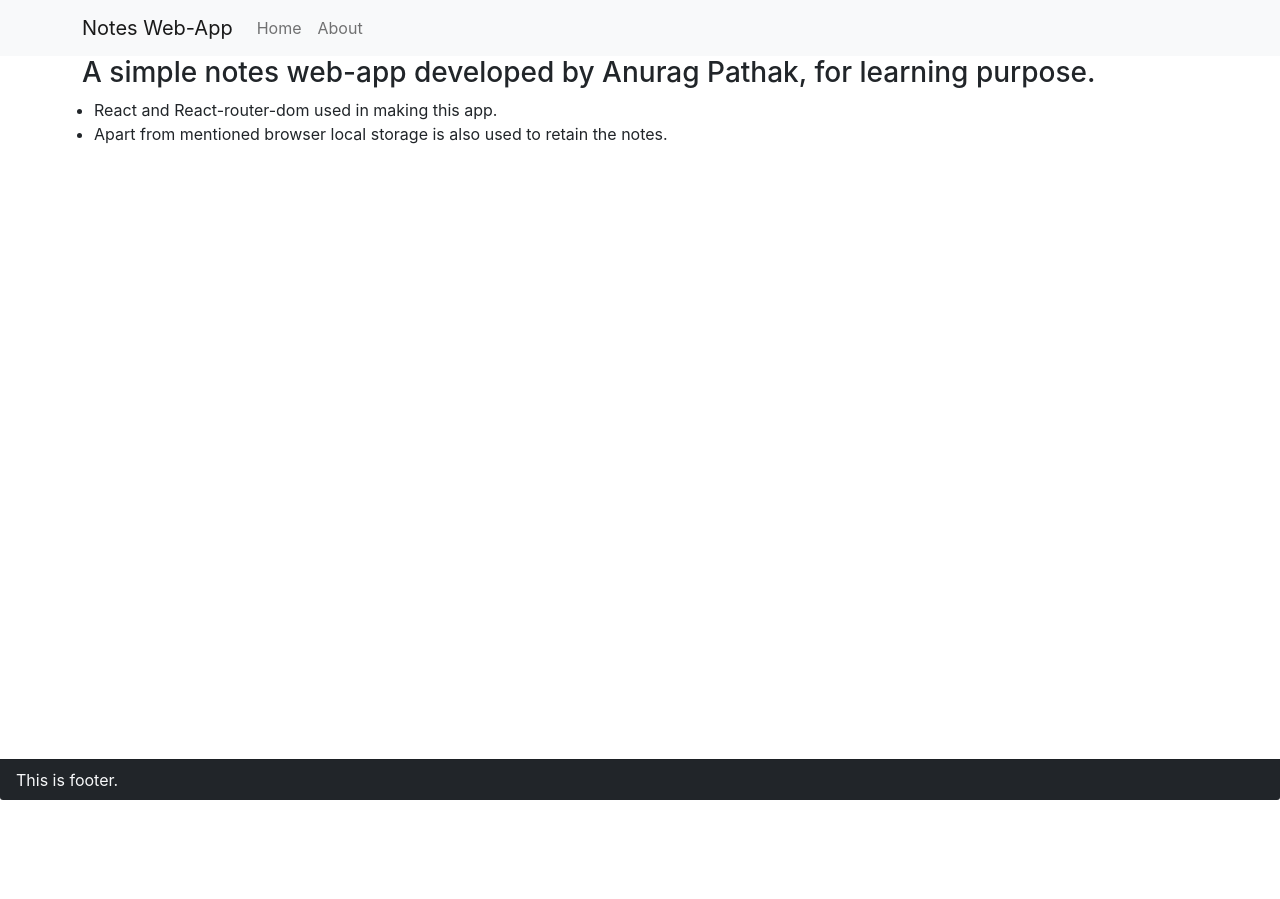
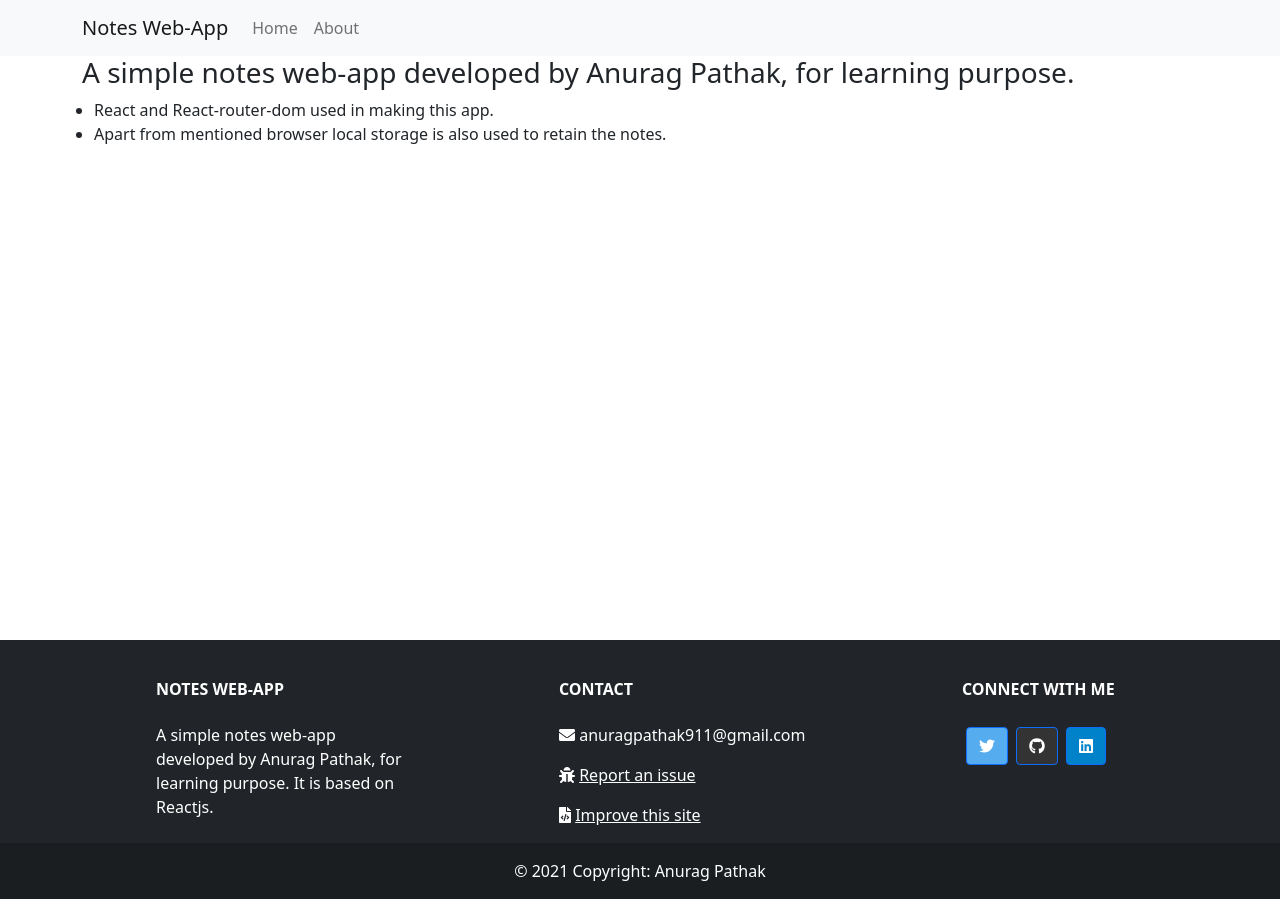
Before and after one commit to AnuragThePathak/notes-react-app, a React (Create React App) app: page /about in a window 1280 px wide. Before the commit the page ends 800 px from the top, so only its background shows below. Built offline with nearby package versions, Linux system fonts and the light colour scheme.

Commit message:
Footer added.

```diff
--- a/package.json
+++ b/package.json
@@ -7,6 +7,10 @@
   "version": "0.1.0",
   "private": true,
   "dependencies": {
+    "@fortawesome/fontawesome-svg-core": "^1.2.36",
+    "@fortawesome/free-brands-svg-icons": "^5.15.4",
+    "@fortawesome/free-solid-svg-icons": "^5.15.4",
+    "@fortawesome/react-fontawesome": "^0.1.16",
     "@testing-library/jest-dom": "^5.11.4",
     "@testing-library/react": "^11.1.0",
     "@testing-library/user-event": "^12.1.10",
--- a/public/index.html
+++ b/public/index.html
@@ -24,12 +24,6 @@
       work correctly both with client-side routing and a non-root public URL.
       Learn how to configure a non-root public URL by running `npm run build`.
     -->
-    <link
-            rel="stylesheet"
-            href="https://cdn.jsdelivr.net/npm/bootstrap@5.1.3/dist/css/bootstrap.min.css"
-            integrity="sha384-1BmE4kWBq78iYhFldvKuhfTAU6auU8tT94WrHftjDbrCEXSU1oBoqyl2QvZ6jIW3"
-            crossorigin="anonymous"
-    />
     <title>Note App</title>
 </head>
 <body>
--- a/src/App.js
+++ b/src/App.js
@@ -7,17 +7,25 @@ import {
 } from "react-router-dom"
 import Home from "./MyComponents/Home";
 import About from "./MyComponents/About";
+import { library } from '@fortawesome/fontawesome-svg-core'
+import { fab } from '@fortawesome/free-brands-svg-icons'
+import { faEnvelope, faBug, faFileCode } from '@fortawesome/free-solid-svg-icons'
+import 'bootstrap/dist/css/bootstrap.min.css'
+
+library.add(fab, faEnvelope, faBug, faFileCode)
 
 function App() {
 
   return (
     <div>
+      <div style={{minHeight: "80vh"}}>
       <Header searchbar={false}/>
 
       <Routes>
         <Route path="/" element={<Home/>}/>
         <Route path="/about" element={<About/>}/>
       </Routes>
+      </div>
 
       <Footer/>
     </div>
--- a/src/MyComponents/About.js
+++ b/src/MyComponents/About.js
@@ -9,7 +9,8 @@ function About() {
 
       <ul className={"container"}>
         <li>React and React-router-dom used in making this app.</li>
-        <li>Apart from mentioned browser local storage is also used to retain the notes.
+        <li>Apart from mentioned browser local storage is also used to retain
+          the notes.
         </li>
       </ul>
     </div>
--- a/src/MyComponents/Footer.js
+++ b/src/MyComponents/Footer.js
@@ -1,9 +1,93 @@
-import React from 'react';
+import React from 'react'
+import { FontAwesomeIcon } from '@fortawesome/react-fontawesome'
 
 export default function Footer() {
+  const style = {
+    position: "relative",
+    width: "100%",
+    bottom: "0",
+  }
+
   return (
-    <footer className={"bg-dark text-light fixed-bottom card-footer"}>
-      This is footer.
+    <footer style={style}
+      className="text-center text-lg-start text-white bg-dark">
+      {/* <!-- Grid container --> */}
+      <div className="container p-4 pb-0">
+        {/* <!-- Section: Links --> */}
+        <section className="">
+          {/* <!--Grid row--> */}
+          <div className="row">
+            {/* <!-- Grid column --> */}
+            <div className="col-md-3 col-lg-3 col-xl-3 mx-auto mt-3">
+              <h6 className="text-uppercase mb-4 fw-bold">
+                Notes Web-App
+              </h6>
+              <p>
+                A simple notes web-app developed by Anurag Pathak, for learning purpose.
+                It is based on Reactjs.
+              </p>
+            </div>
+            {/* <!-- Grid column --> */}
+
+            <hr className="w-100 clearfix d-md-none" />
+
+            {/* <!-- Grid column --> */}
+            <div className="col-md-4 col-lg-3 col-xl-3 mx-auto mt-3">
+              <h6 className="text-uppercase mb-4 fw-bold">Contact</h6>
+
+              <p><FontAwesomeIcon icon={"envelope"} /> anuragpathak911@gmail.com</p>
+
+              <p><FontAwesomeIcon icon="bug" />&nbsp;
+                <a href="https://github.com/AnuragThePathak/notes-react-app/issues/new/choose"
+                  target="_blank" rel="noreferrer" className="text-white">
+                  Report an issue</a></p>
+
+              <p><FontAwesomeIcon icon="file-code" />&nbsp;
+                <a href="https://github.com/AnuragThePathak/notes-react-app"
+                  target="_blank" rel="noreferrer" className="text-white">
+                  Improve this site</a></p>
+            </div>
+            {/* <!-- Grid column --> */}
+
+            {/* <!-- Grid column --> */}
+            <div className="col-md-3 col-lg-2 col-xl-2 mx-auto mt-3">
+              <h6 className="text-uppercase mb-4 fw-bold">Connect with me
+              </h6>
+
+              {/* <!-- Twitter --> */}
+              <a className="btn btn-primary btn-floating m-1"
+                style={{ backgroundColor: "#55acee" }}
+                href="https://twitter.com/AnuragThePathak" target="_blank"
+                rel="noreferrer" role="button">
+                <FontAwesomeIcon icon={["fab", "twitter"]} /></a>
+
+              {/* <!-- Github --> */}
+              <a className="btn btn-primary btn-floating m-1"
+                style={{ backgroundColor: "#333333" }}
+                href="https://github.com/AnuragThePathak" target="_blank"
+                rel="noreferrer" role="button">
+                <FontAwesomeIcon icon={["fab", "github"]} /></a>
+
+              {/* <!-- Linkedin --> */}
+              <a className="btn btn-primary btn-floating m-1"
+                style={{ backgroundColor: "#0082ca" }}
+                href="https://linkedin.com/in/AnuragThePathak" target="_blank"
+                rel="noreferrer" role="button">
+                <FontAwesomeIcon icon={["fab", "linkedin"]} /></a>
+            </div>
+          </div>
+          {/* <!--Grid row--> */}
+        </section>
+        {/* <!-- Section: Links --> */}
+      </div>
+      {/* <!-- Grid container --> */}
+
+      {/* <!-- Copyright --> */}
+      <div className="text-center p-3" style={{ backgroundColor: "rgba(0, 0, 0, 0.2)" }}>
+        © 2021 Copyright: Anurag Pathak
+        {/* <a classNameName="text-white" href="https://mdbootstrap.com/">MDBootstrap.com</a> */}
+      </div>
+      {/* <!-- Copyright --> */}
     </footer>
-  );
+  )
 }
--- a/src/MyComponents/Notes.js
+++ b/src/MyComponents/Notes.js
@@ -7,7 +7,7 @@ export default function Notes(props) {
     marginTop: "50px"}}>
       {props.notes.length ? props.notes.map((note, i) => {
         return <NoteItem note={note} key={i} onDelete={props.onDelete}/>
-      }) : "Nothing to show"}
+      }) : <h4 className="text-center">No notes yet.</h4>}
     </div>
   )
 }
```
Also changed, not shown: 1 other file (tests, documents, lock files or other folders).
